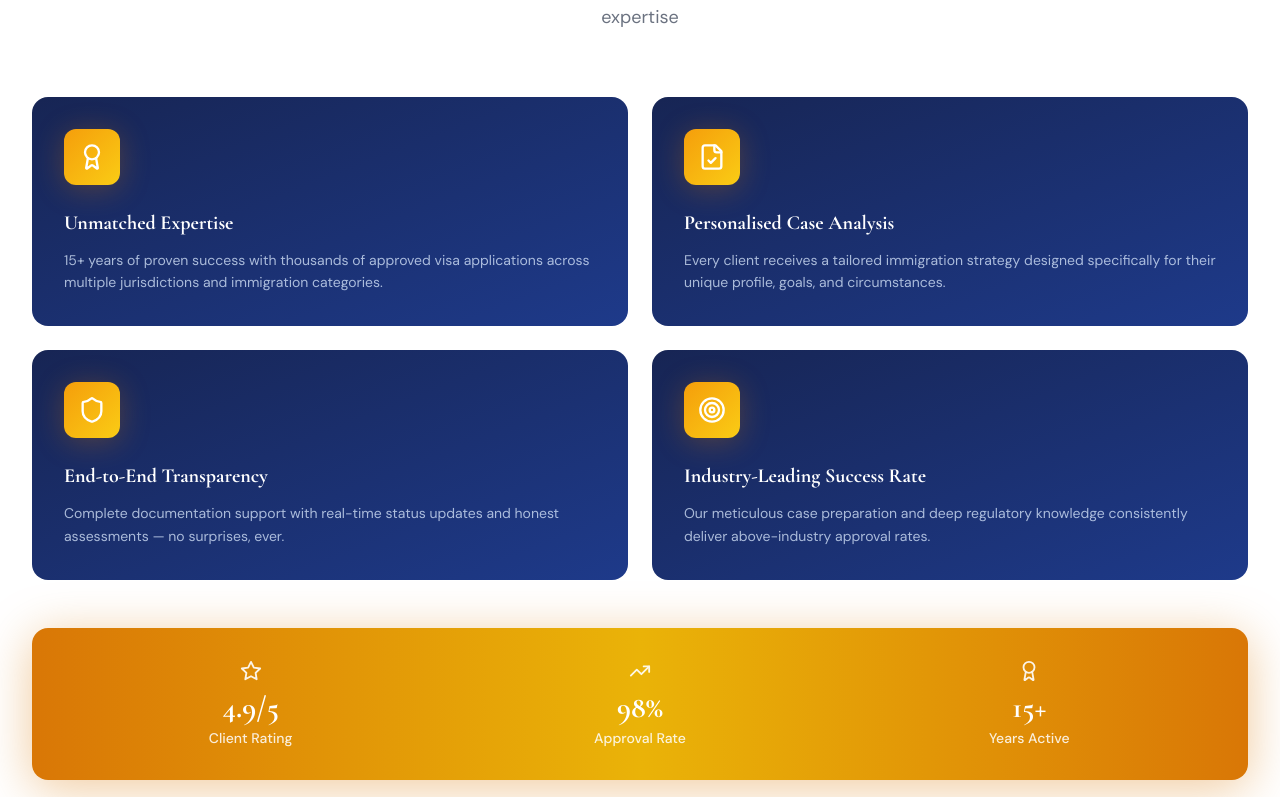
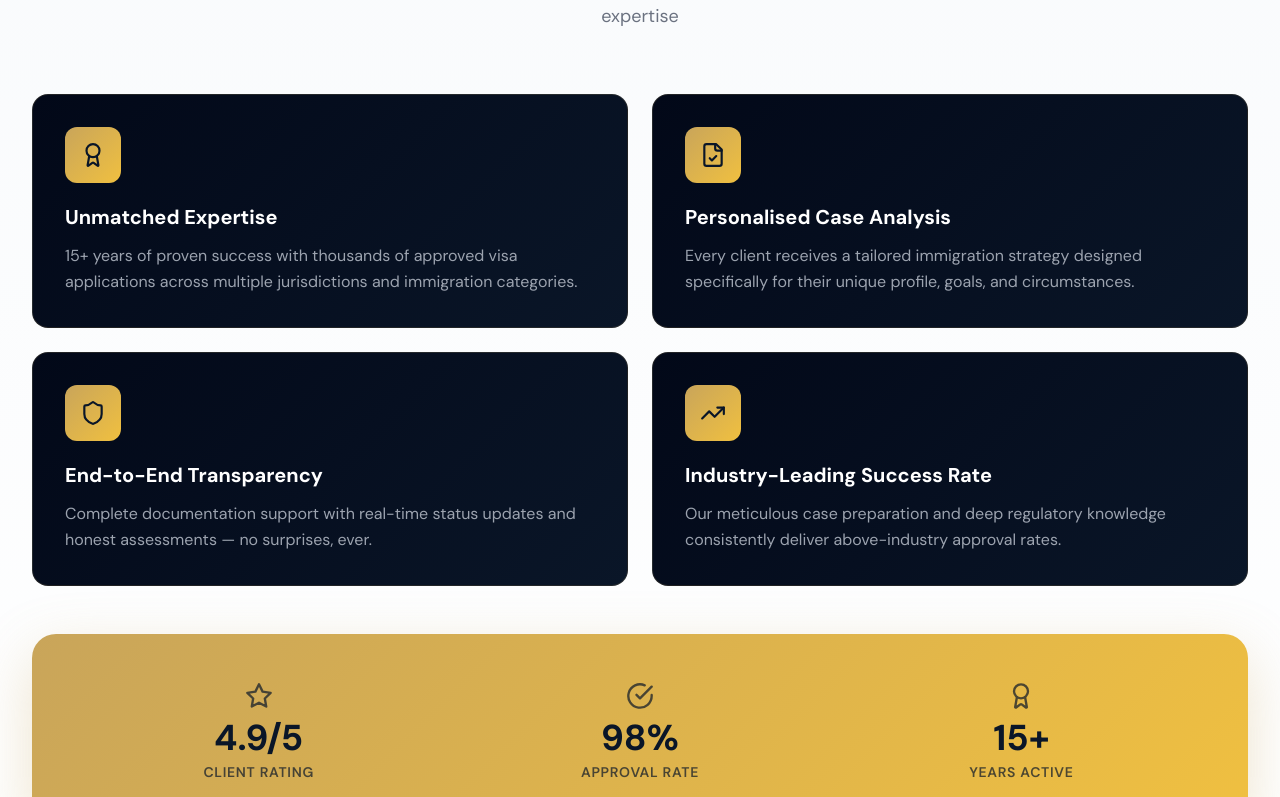
Before and after one commit to imran1001/Accurate-ConsultancyV3, a React (Vite) app: page / in a window 1280 px wide. Shown: the part 3463-4260 px from the top of the page. Built offline with nearby package versions, Linux system fonts and the light colour scheme.

Commit message:
Refactor WhyChooseUs component structure and styling

```diff
--- a/src/components/WhyChooseUs.jsx
+++ b/src/components/WhyChooseUs.jsx
@@ -1,122 +1,106 @@
-import { Award, FileCheck, Shield, Target, TrendingUp, Star } from 'lucide-react';
-import { useIntersectionObserver } from '@hooks/useIntersectionObserver';
+import React from 'react';
+import { Award, FileCheck, Shield, TrendingUp, Star, CheckCircle } from 'lucide-react';
 
-const REASONS = [
+const WhyChooseUs = () => {
+  const pillars = [
     {
-    icon:        Award,
-    title:       'Unmatched Expertise',
-    description: '15+ years of proven success with thousands of approved visa applications across multiple jurisdictions and immigration categories.',
-    delay:       'delay-100',
+      icon: Award,
+      title: 'Unmatched Expertise',
+      description: '15+ years of proven success with thousands of approved visa applications across multiple jurisdictions and immigration categories.'
     },
     {
-    icon:        FileCheck,
-    title:       'Personalised Case Analysis',
-    description: 'Every client receives a tailored immigration strategy designed specifically for their unique profile, goals, and circumstances.',
-    delay:       'delay-200',
+      icon: FileCheck,
+      title: 'Personalised Case Analysis',
+      description: 'Every client receives a tailored immigration strategy designed specifically for their unique profile, goals, and circumstances.'
     },
     {
-    icon:        Shield,
-    title:       'End-to-End Transparency',
-    description: 'Complete documentation support with real-time status updates and honest assessments — no surprises, ever.',
-    delay:       'delay-300',
+      icon: Shield,
+      title: 'End-to-End Transparency',
+      description: 'Complete documentation support with real-time status updates and honest assessments — no surprises, ever.'
     },
     {
-    icon:        Target,
-    title:       'Industry-Leading Success Rate',
-    description: 'Our meticulous case preparation and deep regulatory knowledge consistently deliver above-industry approval rates.',
-    delay:       'delay-400',
-  },
+      icon: TrendingUp,
+      title: 'Industry-Leading Success Rate',
+      description: 'Our meticulous case preparation and deep regulatory knowledge consistently deliver above-industry approval rates.'
+    }
   ];
 
-const STATS = [
-  { icon: Star,       value: '4.9/5',  label: 'Client Rating'    },
-  { icon: TrendingUp, value: '98%',    label: 'Approval Rate'     },
-  { icon: Award,      value: '15+',    label: 'Years Active'      },
+  const stats = [
+    { value: '4.9/5', label: 'Client Rating', icon: Star },
+    { value: '98%', label: 'Approval Rate', icon: CheckCircle },
+    { value: '15+', label: 'Years Active', icon: Award }
   ];
 
-export default function WhyChooseUs() {
-  const [ref, visible] = useIntersectionObserver();
+  return (
+    <section id="about" className="py-24 px-4 sm:px-6 lg:px-8"
+      style={{ background: 'linear-gradient(180deg, #f8fafc 0%, #ffffff 100%)' }}>
+      <div className="max-w-7xl mx-auto">
 
-  return (
-    <section
-      id="about"
-      aria-labelledby="why-heading"
-      className="py-24 px-4 sm:px-6 lg:px-8 bg-white"
-    >
-      <div className="max-w-7xl mx-auto" ref={ref}>
-        {/* ── Heading ────────────────────────────────── */}
+        {/* Header */}
         <div className="text-center mb-16">
-          <span className="inline-block text-xs font-bold tracking-[0.3em] uppercase
-                           text-amber-600 mb-4">
-            Our Advantage
-          </span>
-          <h2
-            id="why-heading"
-            className={`section-heading mb-4 ${visible ? 'animate-fade-up' : 'opacity-0'}`}
-          >
+          <span className="text-amber-600 font-bold text-xs tracking-[0.3em] uppercase">Our Advantage</span>
+          <h2 className="text-4xl md:text-5xl font-bold mt-3 mb-4" style={{ color: '#0a1628' }}>
             Why Choose Accurate Consultancy
           </h2>
-          <p className={`section-sub ${visible ? 'animate-fade-up delay-200' : 'opacity-0'}`}>
+          <p className="text-gray-500 text-lg max-w-2xl mx-auto">
             Your success is built on our foundation of excellence, integrity, and deep expertise
           </p>
         </div>
 
-        {/* ── Cards Grid ───────────────────────────── */}
-        <div className="grid sm:grid-cols-2 gap-6 mb-12">
-          {REASONS.map(({ icon: Icon, title, description, delay }, i) => (
-            <article
-              key={i}
-              className={`relative bg-gradient-to-br from-blue-950 to-blue-900
-                          rounded-2xl p-8 text-white overflow-hidden group
-                          hover:shadow-navy-lg hover:-translate-y-1
-                          transition-all duration-500
-                          ${visible ? `animate-fade-up ${delay}` : 'opacity-0'}`}
+        {/* Pillars Grid */}
+        <div className="grid md:grid-cols-2 gap-6 mb-12">
+          {pillars.map((item, index) => (
+            <div
+              key={index}
+              className="group rounded-2xl p-8 relative overflow-hidden transition-all duration-400 cursor-default"
+              style={{
+                background: 'linear-gradient(135deg, #020818, #0a1628)',
+                border: '1px solid rgba(201,165,90,0.15)'
+              }}
+              onMouseEnter={e => e.currentTarget.style.borderColor = 'rgba(201,165,90,0.5)'}
+              onMouseLeave={e => e.currentTarget.style.borderColor = 'rgba(201,165,90,0.15)'}
             >
-              {/* Background orb */}
-              <div
-                aria-hidden="true"
-                className="absolute top-0 right-0 w-32 h-32 bg-amber-500/8 rounded-full
-                           -mr-12 -mt-12 group-hover:scale-150 transition-transform duration-700"
-              />
-              {/* Gold corner accent */}
-              <div
-                aria-hidden="true"
-                className="absolute bottom-0 left-0 w-48 h-1 bg-gradient-to-r
-                           from-amber-600 to-transparent opacity-0 group-hover:opacity-100
-                           transition-opacity duration-500"
-              />
+              {/* Glow effect */}
+              <div className="absolute top-0 right-0 w-32 h-32 rounded-full blur-2xl opacity-0 group-hover:opacity-30 transition-opacity duration-500"
+                style={{ background: 'radial-gradient(circle, #c9a55a, transparent)' }} />
 
               <div className="relative z-10">
-                <div
-                  className="w-14 h-14 bg-gradient-to-br from-amber-500 to-yellow-400
-                              rounded-xl flex items-center justify-center mb-6 shadow-gold
-                              group-hover:scale-110 transition-transform duration-300"
-                >
-                  <Icon size={28} aria-hidden="true" />
+                <div className="w-14 h-14 rounded-xl flex items-center justify-center mb-5 group-hover:scale-110 transition-transform duration-300"
+                  style={{ background: 'linear-gradient(135deg, #c9a55a, #f0c040)' }}>
+                  <item.icon size={26} style={{ color: '#0a1628' }} />
                 </div>
-                <h3 className="text-xl font-bold mb-3 font-display">{title}</h3>
-                <p className="text-blue-100/75 leading-relaxed text-sm">{description}</p>
+                <h3 className="text-xl font-bold text-white mb-3">{item.title}</h3>
+                <p className="text-gray-400 leading-relaxed">{item.description}</p>
               </div>
-            </article>
+            </div>
           ))}
         </div>
 
-        {/* ── Stats Bar ────────────────────────────── */}
-        <div
-          className={`bg-gradient-to-r from-amber-600 via-yellow-500 to-amber-600
-                      rounded-2xl p-8 grid grid-cols-3 gap-4 text-center
-                      shadow-gold-lg
-                      ${visible ? 'animate-fade-up delay-500' : 'opacity-0'}`}
-        >
-          {STATS.map(({ icon: Icon, value, label }, i) => (
-            <div key={i} className="text-white">
-              <Icon className="mx-auto mb-2 opacity-90" size={22} aria-hidden="true" />
-              <div className="text-2xl sm:text-3xl font-display font-bold">{value}</div>
-              <div className="text-xs sm:text-sm opacity-85 font-medium mt-0.5">{label}</div>
+        {/* Stats Bar */}
+        <div className="rounded-3xl p-8 md:p-12"
+          style={{
+            background: 'linear-gradient(135deg, #c9a55a, #f0c040)',
+            boxShadow: '0 20px 60px rgba(201,165,90,0.3)'
+          }}>
+          <div className="grid grid-cols-3 gap-6 text-center">
+            {stats.map((stat, index) => (
+              <div key={index} className="group">
+                <div className="flex justify-center mb-2">
+                  <stat.icon size={28} style={{ color: '#0a1628', opacity: 0.7 }} />
+                </div>
+                <div className="text-3xl md:text-4xl font-bold mb-1" style={{ color: '#0a1628' }}>
+                  {stat.value}
+                </div>
+                <div className="text-sm font-semibold uppercase tracking-wider" style={{ color: 'rgba(10,22,40,0.7)' }}>
+                  {stat.label}
+                </div>
               </div>
             ))}
           </div>
         </div>
+      </div>
     </section>
   );
-}
+};
+
+export default WhyChooseUs;
```
Lines whose indentation alone changed are shown as unchanged.
